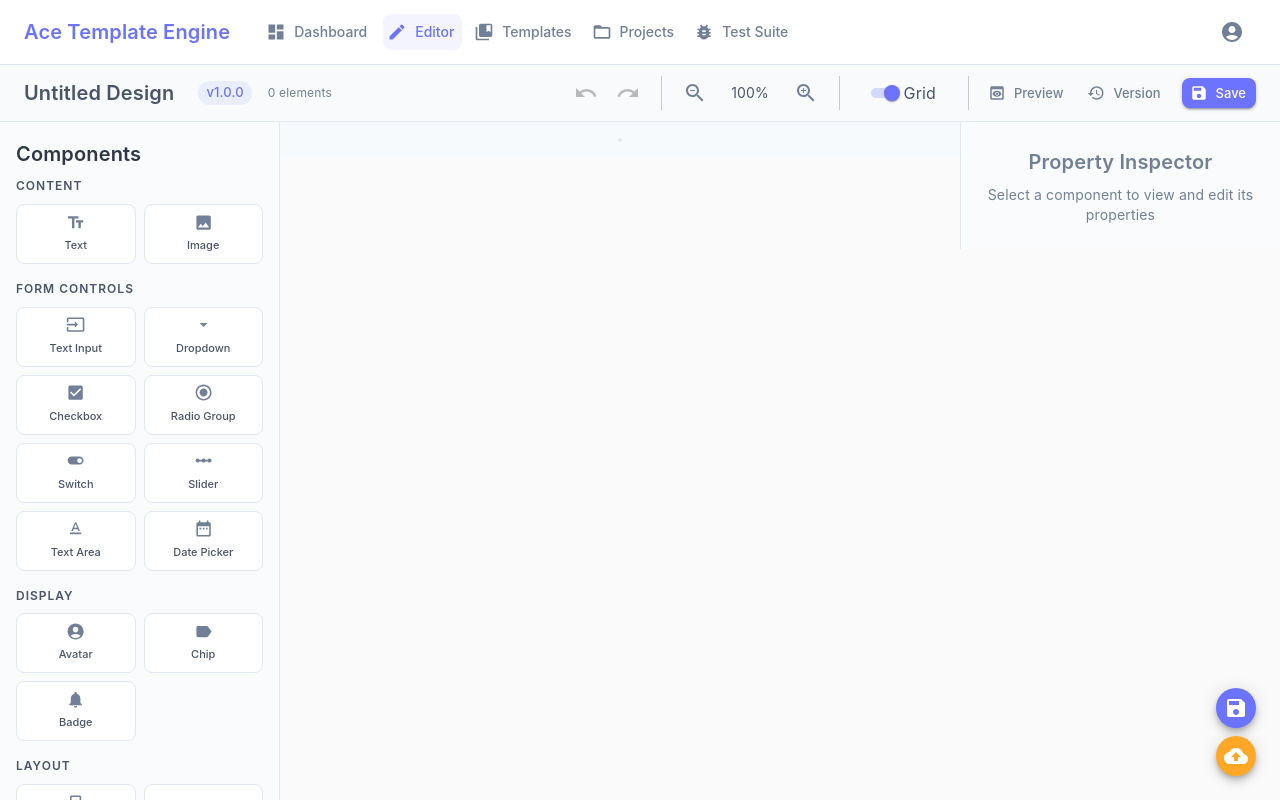
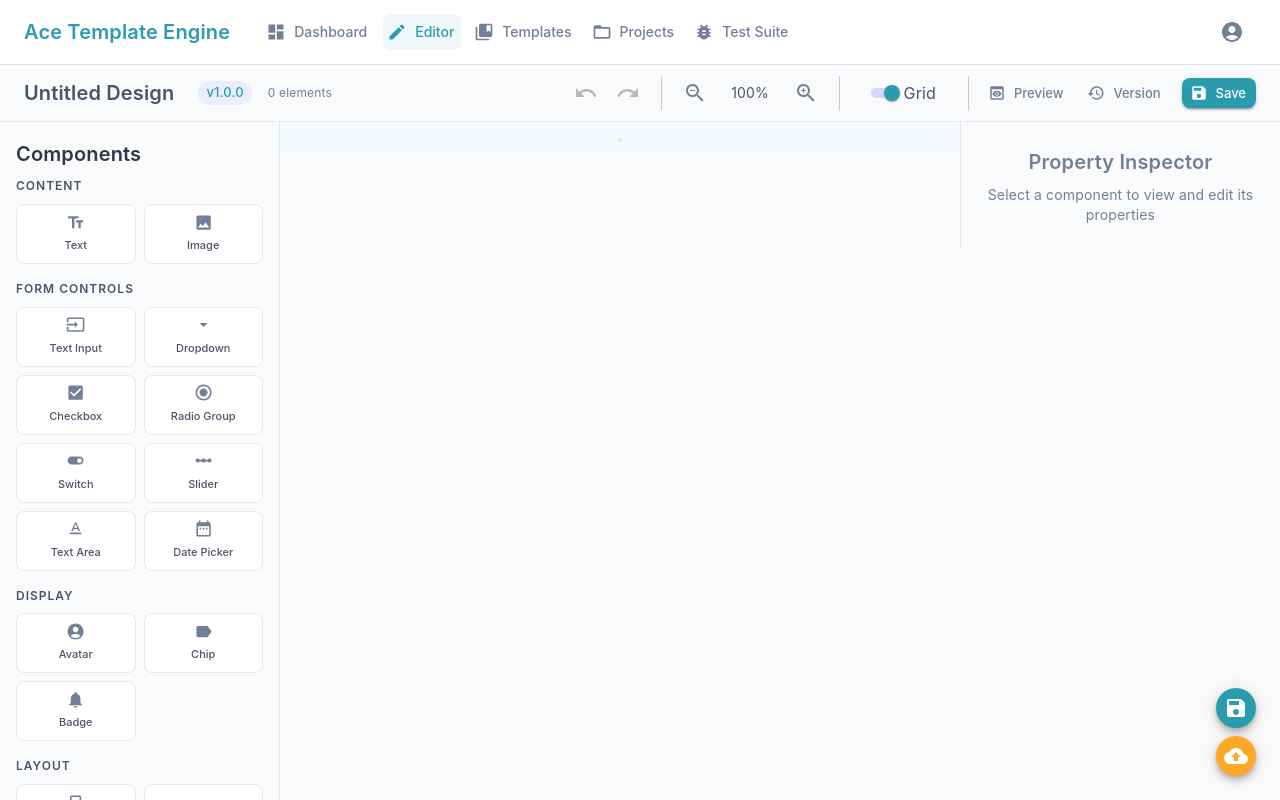
Before and after one commit to selwyntheo/ace-template, a React (Vite) app in the folder ace-template-engine/: page /editor in a window 1280 px wide. Shown: the top 800 px of the page. Built offline with nearby package versions, Linux system fonts and the light colour scheme.

Commit message:
Initial Commit

```diff
--- a/ace-template-engine/src/App.jsx
+++ b/ace-template-engine/src/App.jsx
@@ -15,15 +15,15 @@ import TestSuiteRunnerEnhanced from './components/TestSuiteRunnerEnhanced';
 const theme = createTheme({
   palette: {
     primary: {
-      main: '#6B73FF', // Soft periwinkle blue
-      light: '#9C9EFF',
-      dark: '#4F56C9',
+      main: '#2B9CAE', // Soft teal blue-green
+      light: '#7BC4D1', // Lighter teal
+      dark: '#1F6B7A', // Darker teal
       contrastText: '#FFFFFF',
     },
     secondary: {
-      main: '#FF9AA2', // Soft coral pink
-      light: '#FFB3B8',
-      dark: '#E8858C',
+      main: '#04243C', // Deep navy blue
+      light: '#2A4A66', // Lighter navy
+      dark: '#021729', // Darker navy
       contrastText: '#FFFFFF',
     },
     background: {
@@ -77,8 +77,8 @@ const theme = createTheme({
         root: {
           color: '#718096',
           '&:hover': {
-            backgroundColor: 'rgba(107, 115, 255, 0.08)',
-            color: '#6B73FF',
+            backgroundColor: 'rgba(43, 156, 174, 0.08)',
+            color: '#2B9CAE',
           },
         },
       },
--- a/ace-template-engine/src/components/CanvasEditor.jsx
+++ b/ace-template-engine/src/components/CanvasEditor.jsx
@@ -852,7 +852,7 @@ const CanvasElement = ({ element, isSelected, onUpdate, onDelete, onSelect }) =>
       dragHandleClassName="drag-handle"
       bounds="parent"
       style={{
-        border: isSelected ? '2px solid #6B73FF' : '1px solid transparent',
+        border: isSelected ? '2px solid #2B9CAE' : '1px solid transparent',
         borderRadius: '4px',
         backgroundColor: 'white',
         cursor: locked ? 'not-allowed' : isDragging ? 'grabbing' : 'grab',
@@ -865,7 +865,7 @@ const CanvasElement = ({ element, isSelected, onUpdate, onDelete, onSelect }) =>
           right: '-5px',
           width: '10px',
           height: '10px',
-          background: '#6B73FF',
+          background: '#2B9CAE',
           border: '1px solid white',
           borderRadius: '50%',
           display: isSelected ? 'block' : 'none',
@@ -897,7 +897,7 @@ const CanvasElement = ({ element, isSelected, onUpdate, onDelete, onSelect }) =>
                 variant="caption"
                 sx={{
                   fontSize: '10px',
-                  color: '#6B73FF',
+                  color: '#2B9CAE',
                   fontWeight: 'bold',
                   textTransform: 'uppercase',
                   letterSpacing: '0.5px',
@@ -982,7 +982,7 @@ const CanvasElement = ({ element, isSelected, onUpdate, onDelete, onSelect }) =>
               bottom: -20,
               left: 0,
               fontSize: '10px',
-              color: '#6B73FF',
+              color: '#2B9CAE',
               backgroundColor: 'rgba(255, 255, 255, 0.95)',
               padding: '2px 6px',
               borderRadius: '3px',
@@ -1326,7 +1326,7 @@ const CanvasEditor = () => {
                 size="small"
                 sx={{
                   backgroundColor: 'rgba(107, 115, 255, 0.1)',
-                  color: '#6B73FF',
+                  color: '#2B9CAE',
                   mr: 2,
                   fontWeight: 500,
                 }}
@@ -1349,7 +1349,7 @@ const CanvasEditor = () => {
                       color: !canUndo ? '#CBD5E0' : '#718096',
                       '&:hover': {
                         backgroundColor: 'rgba(107, 115, 255, 0.08)',
-                        color: '#6B73FF',
+                        color: '#2B9CAE',
                       },
                     }}
                   >
@@ -1368,7 +1368,7 @@ const CanvasEditor = () => {
                       color: !canRedo ? '#CBD5E0' : '#718096',
                       '&:hover': {
                         backgroundColor: 'rgba(107, 115, 255, 0.08)',
-                        color: '#6B73FF',
+                        color: '#2B9CAE',
                       },
                     }}
                   >
@@ -1388,7 +1388,7 @@ const CanvasEditor = () => {
                     color: zoom <= 25 ? '#CBD5E0' : '#718096',
                     '&:hover': {
                       backgroundColor: 'rgba(107, 115, 255, 0.08)',
-                      color: '#6B73FF',
+                      color: '#2B9CAE',
                     },
                   }}
                 >
@@ -1409,7 +1409,7 @@ const CanvasEditor = () => {
                     color: zoom >= 200 ? '#CBD5E0' : '#718096',
                     '&:hover': {
                       backgroundColor: 'rgba(107, 115, 255, 0.08)',
-                      color: '#6B73FF',
+                      color: '#2B9CAE',
                     },
                   }}
                 >
@@ -1427,7 +1427,7 @@ const CanvasEditor = () => {
                     size="small"
                     sx={{
                       '& .MuiSwitch-switchBase.Mui-checked': {
-                        color: '#6B73FF',
+                        color: '#2B9CAE',
                       },
                       '& .MuiSwitch-switchBase.Mui-checked + .MuiSwitch-track': {
                         backgroundColor: 'rgba(107, 115, 255, 0.5)',
@@ -1453,7 +1453,7 @@ const CanvasEditor = () => {
                   color: '#718096',
                   '&:hover': {
                     backgroundColor: 'rgba(107, 115, 255, 0.08)',
-                    color: '#6B73FF',
+                    color: '#2B9CAE',
                   },
                 }}
               >
@@ -1469,7 +1469,7 @@ const CanvasEditor = () => {
                   color: '#718096',
                   '&:hover': {
                     backgroundColor: 'rgba(255, 154, 162, 0.08)',
-                    color: '#FF9AA2',
+                    color: '#5A7A8F',
                   },
                 }}
               >
@@ -1482,10 +1482,10 @@ const CanvasEditor = () => {
                 onClick={() => setSaveDialogOpen(true)}
                 size="small"
                 sx={{
-                  backgroundColor: '#6B73FF',
+                  backgroundColor: '#2B9CAE',
                   color: 'white',
                   '&:hover': {
-                    backgroundColor: '#4F56C9',
+                    backgroundColor: '#1F6B7A',
                   },
                   '&:disabled': {
                     backgroundColor: '#CBD5E0',
@@ -1560,10 +1560,10 @@ const CanvasEditor = () => {
                               backgroundColor: 'white',
                               '&:hover': {
                                 backgroundColor: 'rgba(107, 115, 255, 0.04)',
-                                borderColor: '#6B73FF',
-                                color: '#6B73FF',
+                                borderColor: '#2B9CAE',
+                                color: '#2B9CAE',
                                 '& .MuiSvgIcon-root': {
-                                  color: '#6B73FF',
+                                  color: '#2B9CAE',
                                 },
                               },
                               '& .MuiSvgIcon-root': {
@@ -1749,7 +1749,7 @@ const CanvasEditor = () => {
 
         {/* Enhanced Save Dialog */}
         <Dialog open={saveDialogOpen} onClose={() => setSaveDialogOpen(false)} maxWidth="sm" fullWidth>
-          <DialogTitle sx={{ bgcolor: '#6B73FF', color: 'white' }}>
+          <DialogTitle sx={{ bgcolor: '#2B9CAE', color: 'white' }}>
             <Box sx={{ display: 'flex', alignItems: 'center', justifyContent: 'space-between' }}>
               <Typography variant="h6">Save Design</Typography>
               <IconButton onClick={() => setSaveDialogOpen(false)} sx={{ color: 'white' }}>
@@ -1829,7 +1829,7 @@ const CanvasEditor = () => {
               onClick={handleSave}
               disabled={saving || !projectName.trim()}
               startIcon={saving ? <CircularProgress size={16} /> : <SaveIcon />}
-              sx={{ bgcolor: '#6B73FF', '&:hover': { bgcolor: '#4F56C9' } }}
+              sx={{ bgcolor: '#2B9CAE', '&:hover': { bgcolor: '#1F6B7A' } }}
             >
               {saving ? 'Saving...' : 'Save Design'}
             </Button>
@@ -1838,7 +1838,7 @@ const CanvasEditor = () => {
 
         {/* Version Dialog */}
         <Dialog open={versionDialogOpen} onClose={() => setVersionDialogOpen(false)} maxWidth="sm" fullWidth>
-          <DialogTitle sx={{ bgcolor: '#FF9AA2', color: 'white' }}>
+          <DialogTitle sx={{ bgcolor: '#5A7A8F', color: 'white' }}>
             <Box sx={{ display: 'flex', alignItems: 'center', justifyContent: 'space-between' }}>
               <Typography variant="h6">Create New Version</Typography>
               <IconButton onClick={() => setVersionDialogOpen(false)} sx={{ color: 'white' }}>
@@ -1886,7 +1886,7 @@ const CanvasEditor = () => {
               onClick={handleCreateVersion}
               disabled={saving || !version.trim()}
               startIcon={saving ? <CircularProgress size={16} /> : <History />}
-              sx={{ bgcolor: '#FF9AA2', '&:hover': { bgcolor: '#E8858C' } }}
+              sx={{ bgcolor: '#5A7A8F', '&:hover': { bgcolor: '#4A6B7E' } }}
             >
               {saving ? 'Creating...' : 'Create Version'}
             </Button>
@@ -2090,7 +2090,7 @@ const CanvasEditor = () => {
 
         {/* Loading Backdrop */}
         <Backdrop open={saving} sx={{ zIndex: 9999 }}>
-          <CircularProgress sx={{ color: '#6B73FF' }} />
+          <CircularProgress sx={{ color: '#2B9CAE' }} />
         </Backdrop>
 
         {/* Floating Action Buttons for Quick Actions */}
@@ -2110,9 +2110,9 @@ const CanvasEditor = () => {
               size="small"
               onClick={handleSave}
               sx={{
-                bgcolor: '#6B73FF',
+                bgcolor: '#2B9CAE',
                 color: 'white',
-                '&:hover': { bgcolor: '#4F56C9' },
+                '&:hover': { bgcolor: '#1F6B7A' },
               }}
             >
               <SaveIcon />
--- a/ace-template-engine/src/components/Layout/Header.jsx
+++ b/ace-template-engine/src/components/Layout/Header.jsx
@@ -54,7 +54,7 @@ const Header = () => {
             mr: 4,
             fontWeight: 600,
             cursor: 'pointer',
-            color: '#6B73FF',
+            color: '#2B9CAE',
           }}
           onClick={() => navigate('/')}
         >
@@ -68,11 +68,11 @@ const Header = () => {
             onClick={() => navigate('/')}
             sx={{
               textTransform: 'none',
-              color: isActive('/') ? '#6B73FF' : '#718096',
-              backgroundColor: isActive('/') ? 'rgba(107, 115, 255, 0.08)' : 'transparent',
+              color: isActive('/') ? '#2B9CAE' : '#718096',
+              backgroundColor: isActive('/') ? 'rgba(43, 156, 174, 0.08)' : 'transparent',
               '&:hover': {
-                backgroundColor: 'rgba(107, 115, 255, 0.08)',
-                color: '#6B73FF',
+                backgroundColor: 'rgba(43, 156, 174, 0.08)',
+                color: '#2B9CAE',
               },
             }}
           >
@@ -84,11 +84,11 @@ const Header = () => {
             onClick={() => navigate('/editor')}
             sx={{
               textTransform: 'none',
-              color: isActive('/editor') ? '#6B73FF' : '#718096',
-              backgroundColor: isActive('/editor') ? 'rgba(107, 115, 255, 0.08)' : 'transparent',
+              color: isActive('/editor') ? '#2B9CAE' : '#718096',
+              backgroundColor: isActive('/editor') ? 'rgba(43, 156, 174, 0.08)' : 'transparent',
               '&:hover': {
-                backgroundColor: 'rgba(107, 115, 255, 0.08)',
-                color: '#6B73FF',
+                backgroundColor: 'rgba(43, 156, 174, 0.08)',
+                color: '#2B9CAE',
               },
             }}
           >
@@ -100,11 +100,11 @@ const Header = () => {
             onClick={() => navigate('/templates')}
             sx={{
               textTransform: 'none',
-              color: isActive('/templates') ? '#6B73FF' : '#718096',
-              backgroundColor: isActive('/templates') ? 'rgba(107, 115, 255, 0.08)' : 'transparent',
+              color: isActive('/templates') ? '#2B9CAE' : '#718096',
+              backgroundColor: isActive('/templates') ? 'rgba(43, 156, 174, 0.08)' : 'transparent',
               '&:hover': {
-                backgroundColor: 'rgba(107, 115, 255, 0.08)',
-                color: '#6B73FF',
+                backgroundColor: 'rgba(43, 156, 174, 0.08)',
+                color: '#2B9CAE',
               },
             }}
           >
@@ -116,11 +116,11 @@ const Header = () => {
             onClick={() => navigate('/projects')}
             sx={{
               textTransform: 'none',
-              color: isActive('/projects') ? '#6B73FF' : '#718096',
-              backgroundColor: isActive('/projects') ? 'rgba(107, 115, 255, 0.08)' : 'transparent',
+              color: isActive('/projects') ? '#2B9CAE' : '#718096',
+              backgroundColor: isActive('/projects') ? 'rgba(43, 156, 174, 0.08)' : 'transparent',
               '&:hover': {
-                backgroundColor: 'rgba(107, 115, 255, 0.08)',
-                color: '#6B73FF',
+                backgroundColor: 'rgba(43, 156, 174, 0.08)',
+                color: '#2B9CAE',
               },
             }}
           >
@@ -132,11 +132,11 @@ const Header = () => {
             onClick={() => navigate('/test-suite')}
             sx={{
               textTransform: 'none',
-              color: isActive('/test-suite') ? '#6B73FF' : '#718096',
-              backgroundColor: isActive('/test-suite') ? 'rgba(107, 115, 255, 0.08)' : 'transparent',
+              color: isActive('/test-suite') ? '#2B9CAE' : '#718096',
+              backgroundColor: isActive('/test-suite') ? 'rgba(43, 156, 174, 0.08)' : 'transparent',
               '&:hover': {
-                backgroundColor: 'rgba(107, 115, 255, 0.08)',
-                color: '#6B73FF',
+                backgroundColor: 'rgba(43, 156, 174, 0.08)',
+                color: '#2B9CAE',
               },
             }}
           >
@@ -154,8 +154,8 @@ const Header = () => {
             sx={{
               color: '#718096',
               '&:hover': {
-                backgroundColor: 'rgba(107, 115, 255, 0.08)',
-                color: '#6B73FF',
+                backgroundColor: 'rgba(43, 156, 174, 0.08)',
+                color: '#2B9CAE',
               },
             }}
           >
```
Also changed, not shown: ace-template-engine/src/components/EnhancedTableComponent.jsx (+7 -6 lines).
